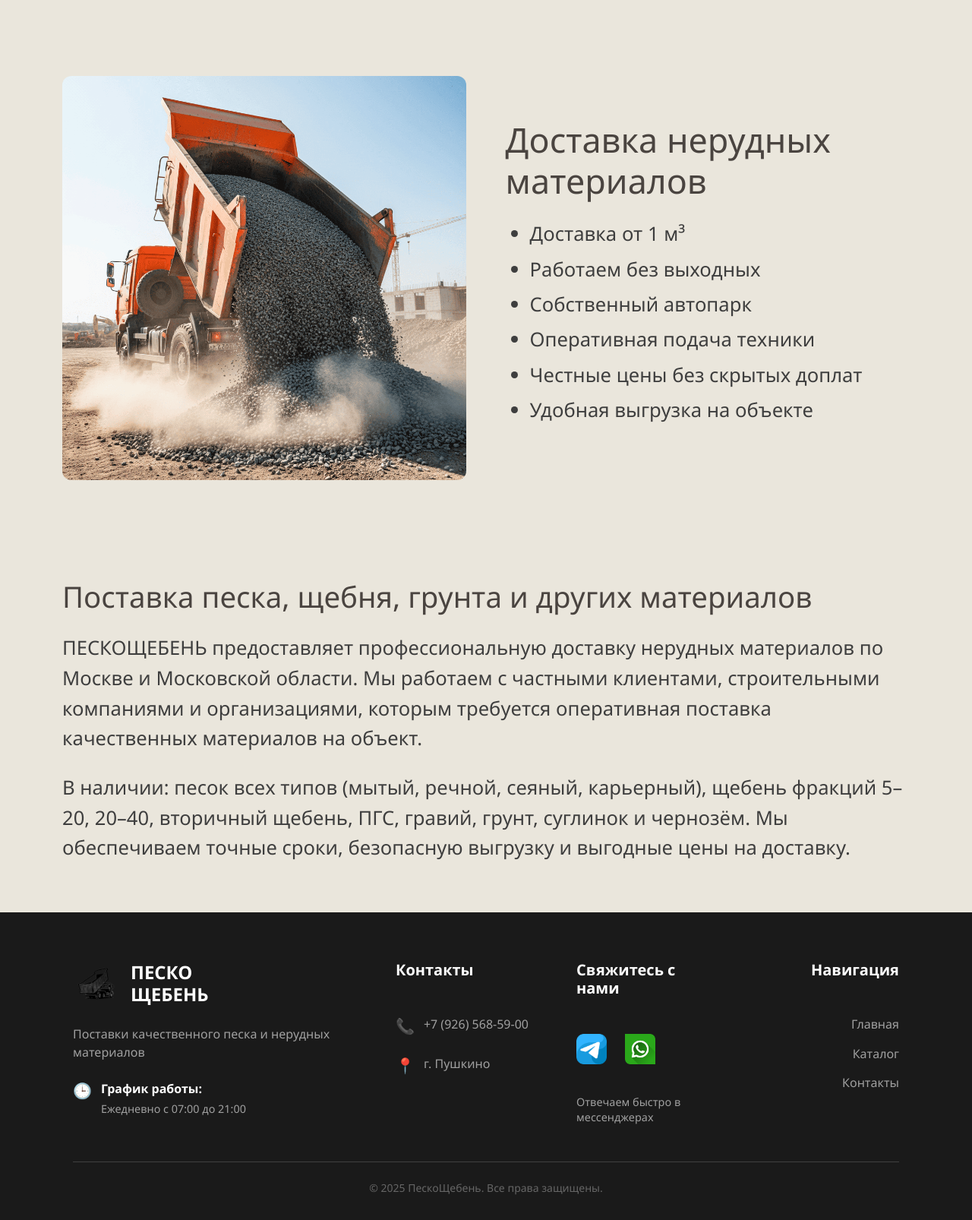
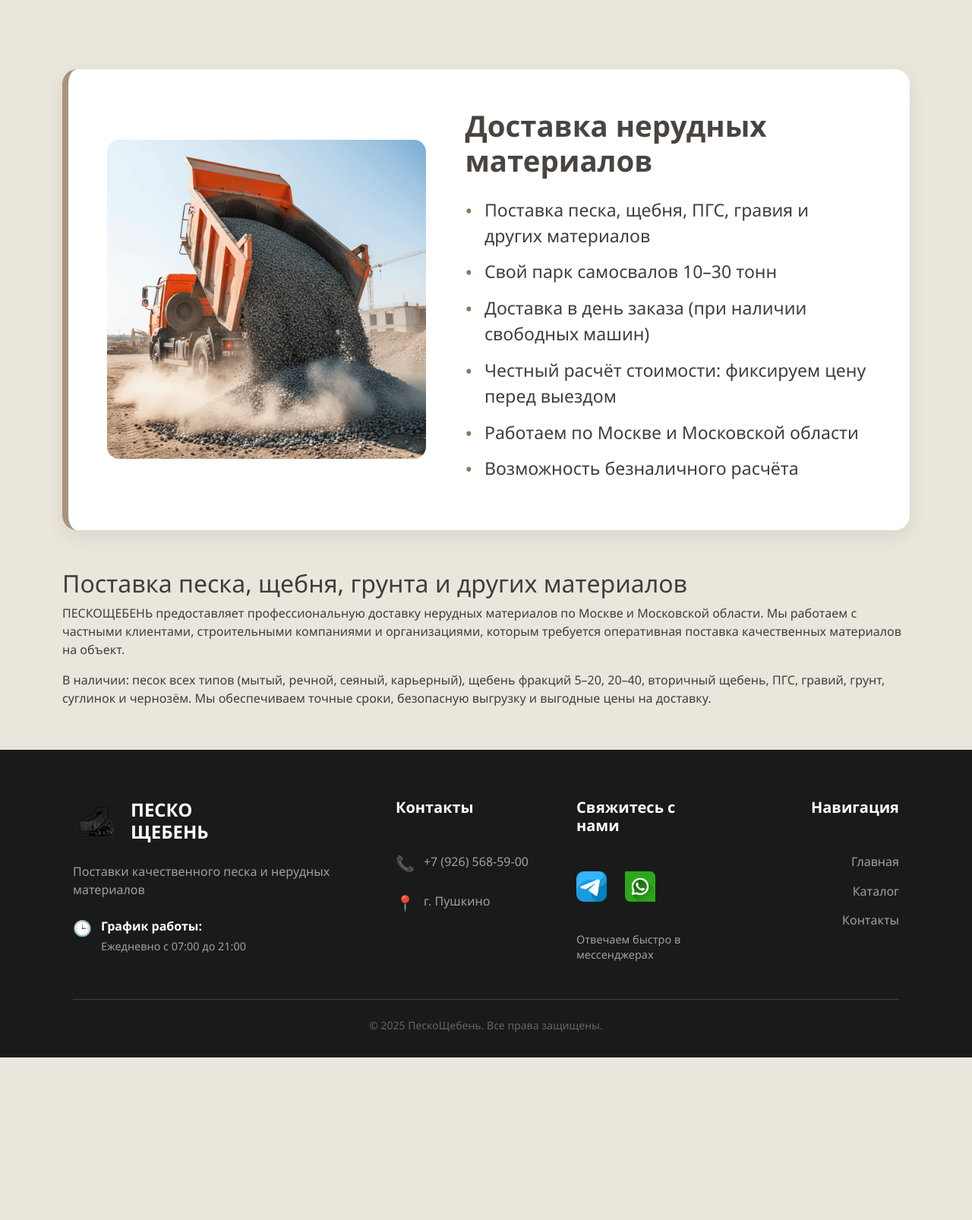
Before and after one commit to ocerikath/project_kam_rr, a Flask app: page /uslugi/dostavka in a window 1280 px wide. Shown: the part 143-1749 px from the top of the page at 76% size. After the commit the page ends 1535 px from the top, so only its background shows below. Run offline with Flask 3, Linux system fonts and the light colour scheme.

Commit message:
Работа над новой страницой (доставка нерудных) №2

```diff
--- a/app/static/css/dostavka.css
+++ b/app/static/css/dostavka.css
@@ -1,66 +1,78 @@
-/* ------------------------------
-   ГЛАВНЫЙ БЛОК (картинка + условия)
---------------------------------*/
+/* Внешний отступ секции */
 .service-hero {
+    padding: clamp(2rem, 4vw, 5rem) 0;
     display: flex;
-    flex-direction: column;
-    gap: clamp(20px, 4vw, 40px);
-    padding: clamp(20px, 5vw, 60px) 0;
+    justify-content: center;
 }
 
-.service-hero__image img {
+/* Основной блок */
+.service-card {
+    display: flex;
+    gap: clamp(2rem, 4vw, 4rem);
+    background: #FFFFFF;
+    border-radius: 20px;
+    padding: clamp(2rem, 4vw, 4rem);
+    box-shadow: 0 8px 25px rgba(0, 0, 0, 0.08);
+    border-left: 8px solid #A8947C; /* акцентная линия */
+    max-width: 1200px;
     width: 100%;
-    height: auto;
-    border-radius: 12px;
+    align-items: center;
 }
 
-/* Текстовая часть */
-.service-hero__info h1 {
-    font-size: clamp(2rem, 3.5vw, 3rem);
-    color: var(--text-heading);
-    margin-bottom: clamp(15px, 2vw, 25px);
+/* Картинка */
+.service-image img {
+    width: clamp(250px, 40vw, 420px);
+    height: auto;
+    border-radius: 16px;
+    object-fit: cover;
 }
 
-.service-benefits li {
-    font-size: clamp(1.3rem, 2vw, 1.6rem);
-    margin-bottom: 8px;
-    color: var(--text-default);
+/* Текст */
+.service-info h1 {
+    font-size: clamp(2rem, 3vw, 3rem);
+    font-weight: 700;
+    color: var(--text-heading);
+    margin-bottom: clamp(1rem, 2vw, 1.5rem);
 }
 
-
-/* ------------------------------
-   ОПИСАНИЕ УСЛУГИ
---------------------------------*/
-.service-description {
-    margin-top: clamp(30px, 6vw, 70px);
+/* Список условий */
+.service-list {
+    list-style: none;
+    padding: 0;
+    margin: 0;
 }
 
-.service-description h2 {
-    font-size: clamp(1.8rem, 3vw, 2.4rem);
-    margin-bottom: clamp(15px, 2vw, 25px);
-    color: var(--text-heading);
+.service-list li {
+    font-size: clamp(1.4rem, 1.8vw, 1.6rem);
+    color: var(--text-main);
+    margin-bottom: 0.8rem;
+    padding-left: 1.6rem;
+    position: relative;
 }
 
-.service-description p {
-    font-size: clamp(1.3rem, 2vw, 1.6rem);
-    line-height: 1.55;
-    margin-bottom: clamp(15px, 2vw, 25px);
+.service-list li::before {
+    content: "•";
+    position: absolute;
+    left: 0;
+    color: #8F735B; /* твой акцент */
+    font-size: 1.6rem;
 }
 
+/* -------- Адаптив для мобильных -------- */
 
-/* ------------------------------
-   ДЕСКТОП
---------------------------------*/
-@media (min-width: 992px) {
-
-    .service-hero {
-        flex-direction: row;
-        align-items: center;
-        gap: clamp(40px, 4vw, 80px);
+@media (max-width: 768px) {
+    .service-card {
+        flex-direction: column;
+        padding: 2rem;
+        gap: 1.5rem;
     }
 
-    .service-hero__image,
-    .service-hero__info {
-        flex: 1;
+    .service-image img {
+        width: 100%;
+        border-radius: 14px;
+    }
+
+    .service-info h1 {
+        text-align: center;
     }
 }
--- a/app/templates/uslugi/dostavka.html
+++ b/app/templates/uslugi/dostavka.html
@@ -14,22 +14,26 @@
 {% block content %}
 
 <section class="service-hero">
-    <div class="service-hero__image">
-        <img src="{{ url_for('static', filename='images/site_images/primer2.png') }}" alt="Доставка нерудных материалов">
-    </div>
+    <div class="service-card">
+        <div class="service-image">
+            <img src="{{ url_for('static', filename='images/site_images/primer2.png') }}" alt="Доставка нерудных материалов">
+        </div>
 
-    <div class="service-hero__info">
-        <h1>Доставка нерудных материалов</h1>
-        <ul class="service-benefits">
-            <li>Доставка от 1 м³</li>
-            <li>Работаем без выходных</li>
-            <li>Собственный автопарк</li>
-            <li>Оперативная подача техники</li>
-            <li>Честные цены без скрытых доплат</li>
-            <li>Удобная выгрузка на объекте</li>
-        </ul>
+        <div class="service-info">
+            <h1>Доставка нерудных материалов</h1>
+
+            <ul class="service-list">
+                <li>Поставка песка, щебня, ПГС, гравия и других материалов</li>
+                <li>Свой парк самосвалов 10–30 тонн</li>
+                <li>Доставка в день заказа (при наличии свободных машин)</li>
+                <li>Честный расчёт стоимости: фиксируем цену перед выездом</li>
+                <li>Работаем по Москве и Московской области</li>
+                <li>Возможность безналичного расчёта</li>
+            </ul>
+        </div>
     </div>
 </section>
+
 
 
 <section class="service-description">
```
